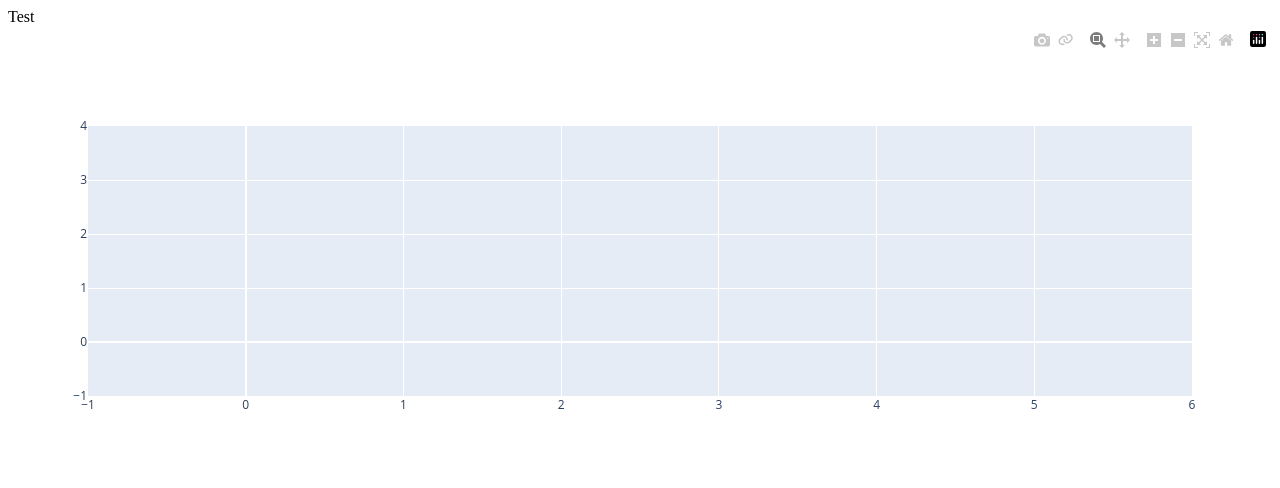
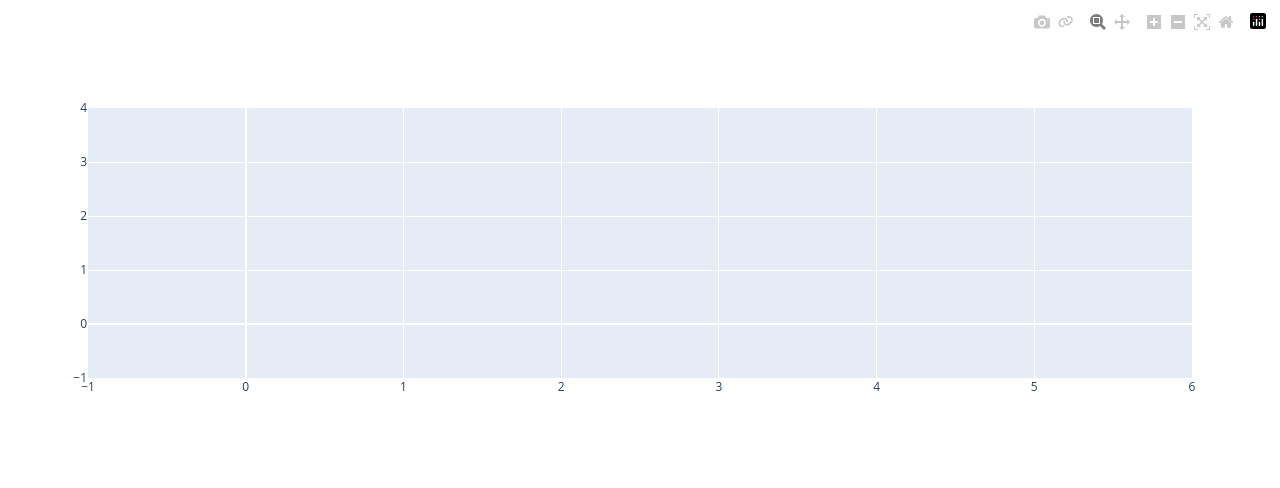
Before and after one commit to combssm/surf-forecast, a Flask app: page / in a window 1280 px wide. Shown: the top 488 px of the page. Run offline with Flask 2, Linux system fonts and the light colour scheme; data that the repository does not hold is empty; some libraries are stand-ins or nearby versions; grey boxes are pictures that could not be loaded.

Commit message:
feb192020: new branch for new things

```diff
--- a/templates/index.html
+++ b/templates/index.html
@@ -12,7 +12,6 @@
 
 
   <body>
-    Test
   {{ my_plot_div|safe }}
   <table>
     <caption>5 DAY VB SURF FORECAST</caption>
```
